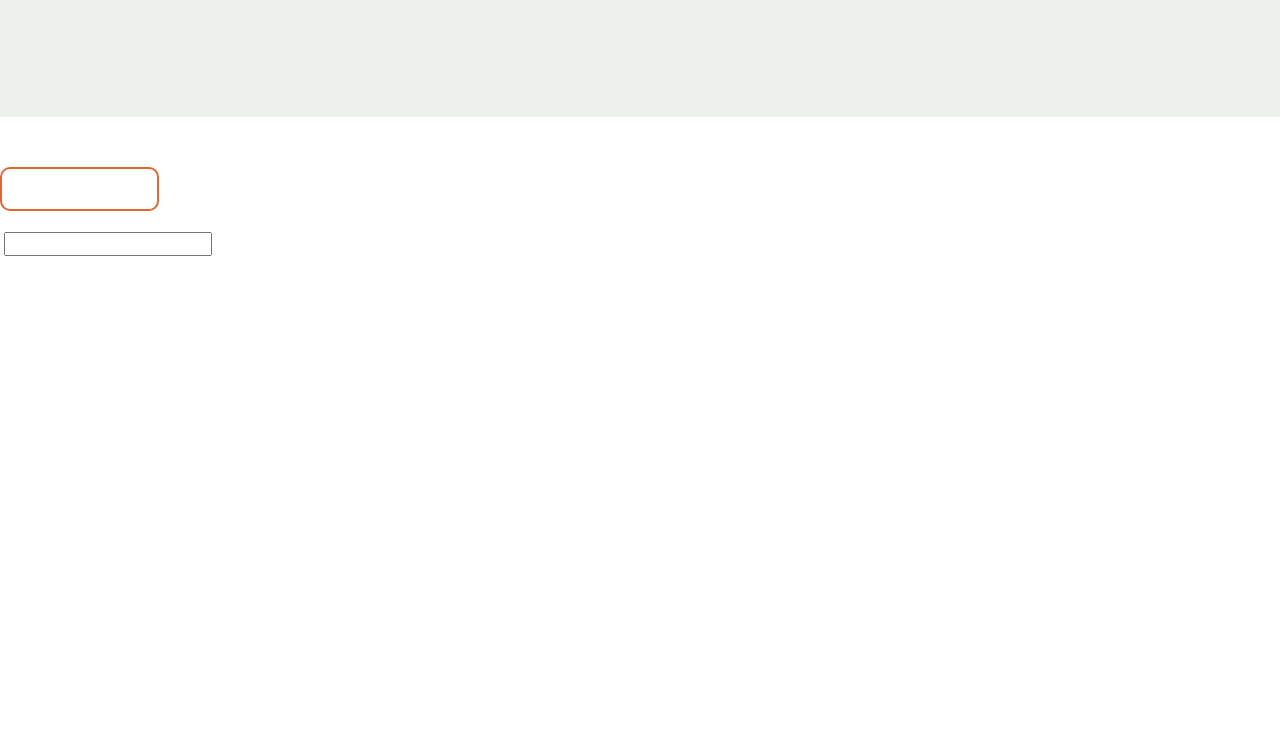
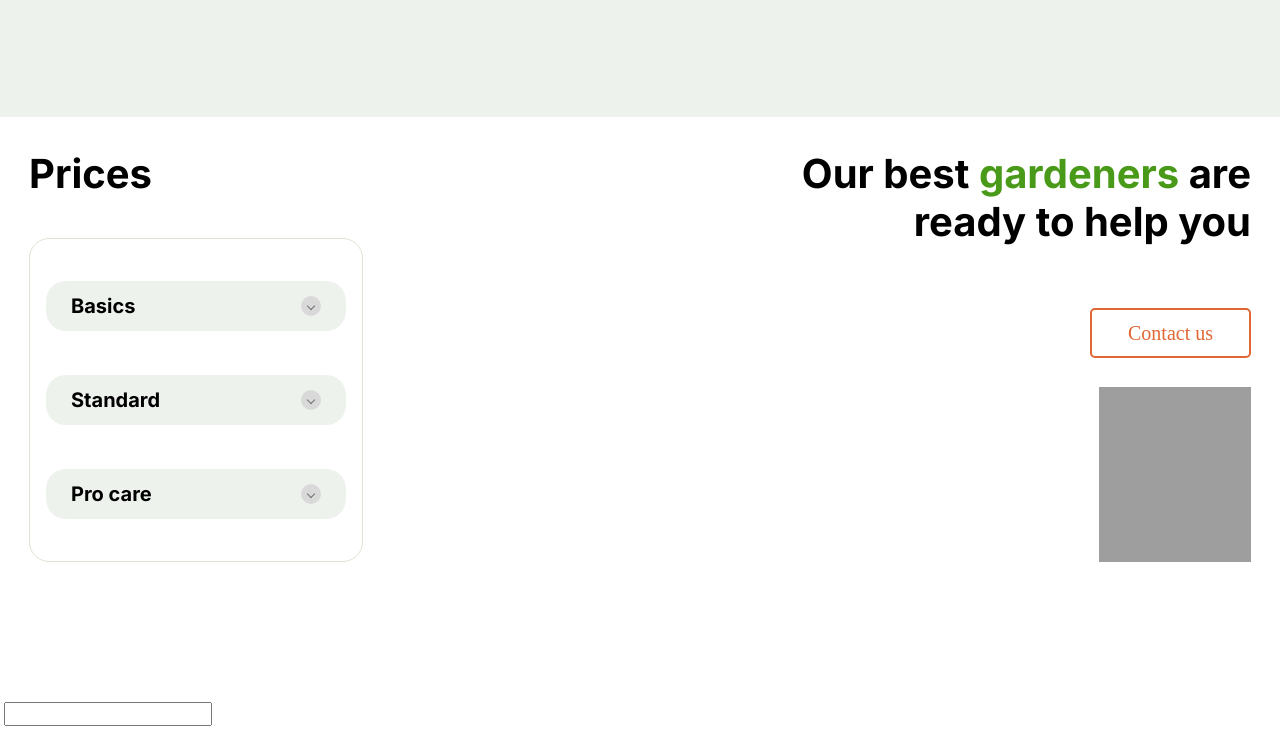
Before and after one commit to Artem589/Plants, a website: page index.html in a window 1280 px wide. Shown: the part 2638-3380 px from the top of the page. Before the commit the page ends 2914 px from the top, so only its background shows below. Drawn offline with nearby package versions, Linux system fonts and the light colour scheme; grey boxes are pictures that could not be loaded.

Commit message:
create section prices

```diff
--- a/index.html
+++ b/index.html
@@ -114,9 +114,30 @@
     </section>
     <section class="prices">
         <div class="container">
-            <h2 class="prices__title"></h2>
-        <button class="btn"></button>
-        <div class="tax"></div>
+            <div class="prices__container">
+                <div class="prices__tarif">
+                    <h2 class="prices__title">Prices</h2>
+                    <div class="prices__item">
+                        <div class="prices__item--acc">
+                            Basics
+                            <i class="bottom"></i>
+                        </div>
+                        <div class="prices__item--acc">
+                            Standard
+                            <i class="bottom"></i>
+                        </div>
+                        <div class="prices__item--acc">
+                            Pro care
+                            <i class="bottom"></i>
+                        </div>
+                    </div>
+                </div>
+                <div class="prices__contacts">
+                    <h2 class="prices__title right">Our best <span>gardeners</span> are ready to help you</h2>
+                    <button class="btn prices__btn">Contact us</button>
+                    <img class="prices__img" src="./assests/leafs.svg" alt="">
+                </div>
+            </div>
         </div>
 
     </section>
--- a/style.css
+++ b/style.css
@@ -251,3 +251,137 @@ span {
     font-size: 16px;
     line-height: 20px;
 }
+
+/* Prices */
+
+.prices {
+    display: flex;
+    justify-content: center;
+    background-color: #fff;
+}
+
+.prices__container {
+    display: flex;
+    justify-content: space-between;
+    padding-bottom: 120px;
+}
+
+.prices__contacts {
+    display: flex;
+    flex-direction: column;
+    justify-content: center;
+    align-items: flex-end;
+}
+.prices__title {
+    font-family: 'Inter';
+    font-weight: 700;
+    font-size: 40px;
+    line-height: 48px;
+
+    color: #000000;
+    width: 452px;
+}
+
+.prices__img {
+    width: 152px;
+    height: 175px;
+}
+
+.prices__btn {
+    color: #E06733;
+
+    font-family: 'Inika';
+    font-weight: 400;
+    font-size: 20px;
+    line-height: 26px;
+
+    width: 161px;
+    height: 50px;
+    border-radius: 5px;
+    margin: 29px 0 29px 0;
+}
+
+.right {
+    text-align: right;
+}
+
+.prices__tarif {
+    display: flex;
+    flex-direction: column;
+    justify-content: space-between;
+}
+
+.prices__item {
+    width: 332px;
+    height: 282px;
+
+    border: 1px solid #E3E1D5;
+    border-radius: 20px;
+
+    display: flex;
+    flex-direction: column;
+    justify-content: space-around;
+    text-align: center;
+    align-items: center;
+    padding: 20px 0 20px 0;
+}
+
+.prices__item--acc {
+    background-color: #EDF2EC;
+    width: 250px;
+    height: 50px;
+
+    color: #000000;
+    font-family: 'Inter';
+    font-weight: 700;
+    font-size: 20px;
+    line-height: 20px;
+
+    border-radius: 20px;
+    display: flex;
+    align-items: center;
+    justify-content: space-between;
+    padding: 0 25px 0 25px;
+}
+/* i {
+    width: 12px;
+    height: 12px;
+    border-radius: 50%;
+    background-color: red;
+
+} */
+/* .arrow {
+    border: solid gray;
+    border-width: 0 4px 4px 0;
+    display: inline-block;
+    padding: 3px;
+
+  }
+
+  .down {
+    transform: rotate(45deg);
+    -webkit-transform: rotate(45deg);
+  } */
+
+  .bottom {
+    display: inline-block;
+    width: 20px;
+    height: 20px;
+    /* border: 0.5em solid #333; */
+    border-radius: 50%;
+
+    background-color: #D9D9D9;
+  }
+
+  .bottom:after {
+    content: '';
+      display: inline-block;
+    margin-bottom: 4.5px;
+    width: 5px;
+    height: 5px;
+    border-top: 1px solid #717171;
+    border-right: 1px solid #717171;
+    -moz-transform: rotate(135deg);
+    -webkit-transform: rotate(135deg);
+    transform: rotate(135deg);
+  }
```
